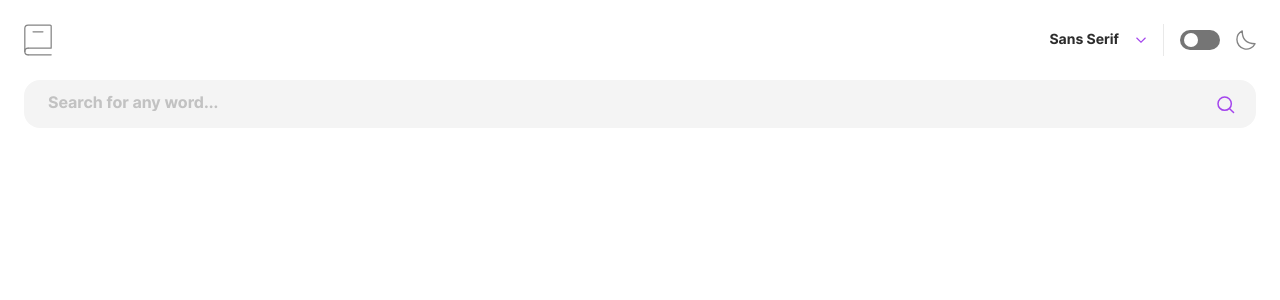
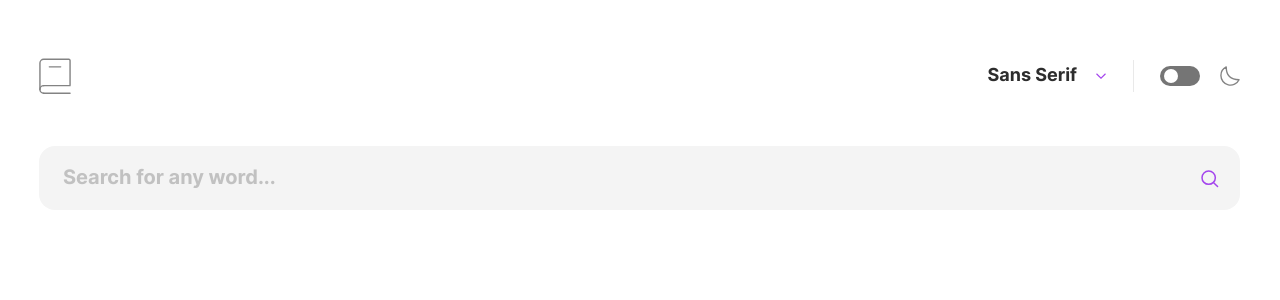
Before and after one commit to Samuel-Amaro/dictionary-web-app, a React (Create React App) app: page / in a window 1280 px wide. Shown: the top 300 px of the page. Built offline with nearby package versions, Linux system fonts and the light colour scheme.

Commit message:
[style]: estilos para tablet adicionados no componente header

```diff
--- a/src/components/AudioPlayer/index.tsx
+++ b/src/components/AudioPlayer/index.tsx
@@ -1,6 +1,5 @@
 import { DataPhonetic } from "../../types/IDataDictionayAPI";
 import { useEffect, useState } from "react";
-import Play from "../Icons/Play";
 import "./AudioPlayer.css";
 
 type PropsAudioPlayer = {
--- a/src/components/Header/Header.css
+++ b/src/components/Header/Header.css
@@ -1,4 +1,4 @@
-.header{
+.header {
   margin: 0 0 24px 0;
 }
 
@@ -23,8 +23,8 @@
 }
 
 .header__icon--logo {
-  width: 28px;
-  height: 32px;
+  width: 32px;
+  height: 36.5px;
 }
 
 .header__icon--moon {
@@ -50,3 +50,22 @@
   display: inline-block;
   color: var(--color-09);
 }
+
+/**BREAKPOINT 550px to tablets**/
+@media screen and (min-width: 550px) {
+  .header__diviser {
+    margin: 0 26px;
+  }
+
+  .header__container-switch {
+    gap: 20px;
+  }
+
+  .header__container {
+    margin: 0 0 51.5px 0;
+  }
+
+  .header {
+    margin: 0 0 43px 0;
+  }
+}
--- a/src/components/Search/Search.css
+++ b/src/components/Search/Search.css
@@ -1,20 +1,21 @@
-.search{
+.search {
   display: block;
   width: 100%;
   position: relative;
 }
 
-.search--mg{
+.search--mg {
   margin: 0 0 8px 0;
 }
 
-.search__input, .button-search{
+.search__input,
+.button-search {
   appearance: none;
   display: block;
   font-family: inherit;
 }
 
-.search__input{
+.search__input {
   width: 100%;
   font-size: 16px;
   line-height: 19px;
@@ -27,24 +28,24 @@
   cursor: pointer;
 }
 
-.search__input::placeholder{
+.search__input::placeholder {
   color: var(--color-text-body);
   font-weight: bold;
   opacity: 0.25;
   mix-blend-mode: normal;
 }
 
-.search__input:focus/*, .search__input:hover*/{
+.search__input:focus/*, .search__input:hover*/ {
   outline: none;
   border: 1px solid var(--color-09);
 }
 
-.search__input--invalid{
+.search__input--invalid {
   outline: none;
   border: 1px solid var(--color-010);
 }
 
-.button-search{
+.button-search {
   position: absolute;
   z-index: 1002;
   background-color: transparent;
@@ -56,9 +57,23 @@
   cursor: pointer;
 }
 
-.search__invalid-input{
+.search__invalid-input {
   display: block;
   color: var(--color-010);
   font-weight: normal;
   line-height: 24px;
 }
+
+/**breakpoint 550px to tablets**/
+@media screen and (min-width: 550px) {
+  .search__input {
+    font-size: 20px;
+    line-height: 24px;
+    padding: 20px 39px 20px 24px;
+  }
+
+  .button-search {
+    top: 24px;
+    right: 24.45px;
+  }
+}
--- a/src/components/Select/Select.css
+++ b/src/components/Select/Select.css
@@ -1,10 +1,10 @@
-.select{
+.select {
   position: relative;
   background-color: transparent;
   cursor: pointer;
 }
 
-.select__menu{
+.select__menu {
   position: absolute;
   z-index: 1000;
   display: none;
@@ -15,42 +15,63 @@
   width: 183px;
   top: 30px;
   right: 0;
-    font-weight: bold;
 }
 
-.select__menu--open{
+.select__menu--open {
   display: block;
 }
 
-.select__input{
+.select__input {
   display: flex;
   flex-flow: row nowrap;
   align-items: center;
   gap: 16px;
 }
 
-.select__input-text{
+.select__input-text {
   font-weight: bold;
   line-height: 24px;
 }
 
-.select__input-text, .select__icon{
+.select__input-text,
+.select__icon {
   display: inline-block;
 }
 
-.select__icon{
+.select__icon {
   width: 12px;
   height: 6px;
 }
 
-.select__option, .select__input-text{
+.select__option{
+    font-weight: bold;
+}
+
+.select__option,
+.select__input-text {
   color: var(--color-text-body);
 }
 
-.select__option:hover, .select__option:focus, .select__option--selected{
+.select__option:hover,
+.select__option:focus,
+.select__option--selected {
   color: var(--color-09);
 }
 
-.select__option:not(:last-child){
+.select__option:not(:last-child) {
   margin: 0 0 16px 0;
 }
+
+/**BREAKPOINT 550px to tablets**/
+@media screen and (min-width: 550px) {
+  .select__input-text, .select__option {
+    font-size: 18px;
+    line-height: 24px;
+    font-weight: bold;
+  }
+
+  .select__input {
+    gap: 18px;
+  }
+
+}
--- a/src/index.css
+++ b/src/index.css
@@ -1,24 +1,24 @@
 @import-normalize;
 
-*{
+* {
   box-sizing: border-box;
   margin: 0;
   padding: 0;
 }
 
-:root{
+:root {
   --color-01: #050505;
-    --color-02: #1F1F1F;
-    --color-03: #2D2D2D;
-    --color-04: #3A3A3A;
+  --color-02: #1f1f1f;
+  --color-03: #2d2d2d;
+  --color-04: #3a3a3a;
   --color-05: #757575;
-    --color-06: #E9E9E9;
-    --color-07: #F4F4F4;
-    --color-08: #FFFFFF;
+  --color-06: #e9e9e9;
+  --color-07: #f4f4f4;
+  --color-08: #ffffff;
   --color-09: #a445ed;
-    --color-010: #FF5252;
+  --color-010: #ff5252;
   --color-011: #979797;
-    --color-012: #8F19E8;
+  --color-012: #8f19e8;
   --font-size-heading-L: 64px;
   --line-height-heading-L: 77px;
   --font-size-heading-M: 24px;
@@ -29,9 +29,13 @@
   --line-height-body-M: 24px;
   --font-size-body-S: 14px;
   --line-height-body-S: 17px;
-    --ff-sans-serif: inter, "Open Sans", "Fira Sans", "Lucida Sans", "Lucida Sans Unicode", "Trebuchet MS", "Liberation Sans", "Nimbus Sans L", sans-serif;
-    --ff-serif: lora, "Lucida Bright", "Lucida Fax", "Palatino", "Palatino Linotype", "Palladio", "URW Palladio", serif;
-    --ff-mono: inconsolata, "Fira Mono", "DejaVu Sans Mono", "Menlo, Consolas", "Liberation Mono", "Monaco", "Lucida Console", monospace;
+  --ff-sans-serif: inter, "Open Sans", "Fira Sans", "Lucida Sans",
+    "Lucida Sans Unicode", "Trebuchet MS", "Liberation Sans", "Nimbus Sans L",
+    sans-serif;
+  --ff-serif: lora, "Lucida Bright", "Lucida Fax", "Palatino",
+    "Palatino Linotype", "Palladio", "URW Palladio", serif;
+  --ff-mono: inconsolata, "Fira Mono", "DejaVu Sans Mono", "Menlo, Consolas",
+    "Liberation Mono", "Monaco", "Lucida Console", monospace;
   --font-family: var(--ff-sans-serif);
 
   /**variables colors**/
@@ -49,16 +53,15 @@
   --bg-color-line-heading: var(--color-06);
 }
 
-
-[data-font="sans-serif"]{
+[data-font="sans-serif"] {
   --font-family: var(--ff-sans-serif);
 }
 
-[data-font="serif"]{
+[data-font="serif"] {
   --font-family: var(--ff-serif);
 }
 
-[data-font="mono"]{
+[data-font="mono"] {
   --font-family: var(--ff-mono);
 }
 
@@ -74,14 +77,21 @@
 
 /***MOBILE-FIRST***/
 
-body{
+body {
   font-family: var(--font-family);
   font-size: var(--font-size-body-S);
   line-height: var(--line-height-body-S);
   background-color: var(--bg-body);
-    transition: all ease 0.30s;
+  transition: all ease 0.3s;
 }
 
-.wrapper{
+.wrapper {
   padding: 24px 24px 85px 24px;
 }
+
+/**BREAKPOINT 550px to tablets**/
+@media screen and (min-width: 550px) {
+  .wrapper {
+    padding: 58px 40px 118px 39px;
+  }
+}
```
Lines whose indentation alone changed are shown as unchanged.
